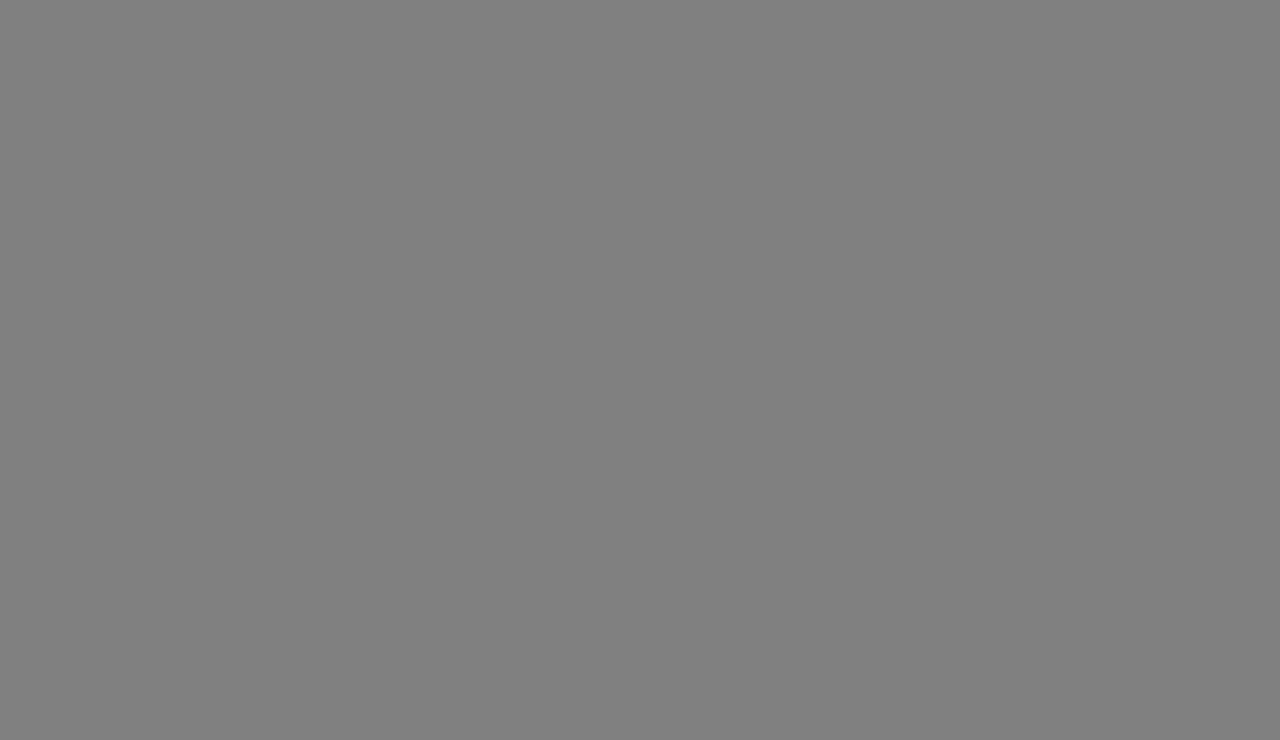
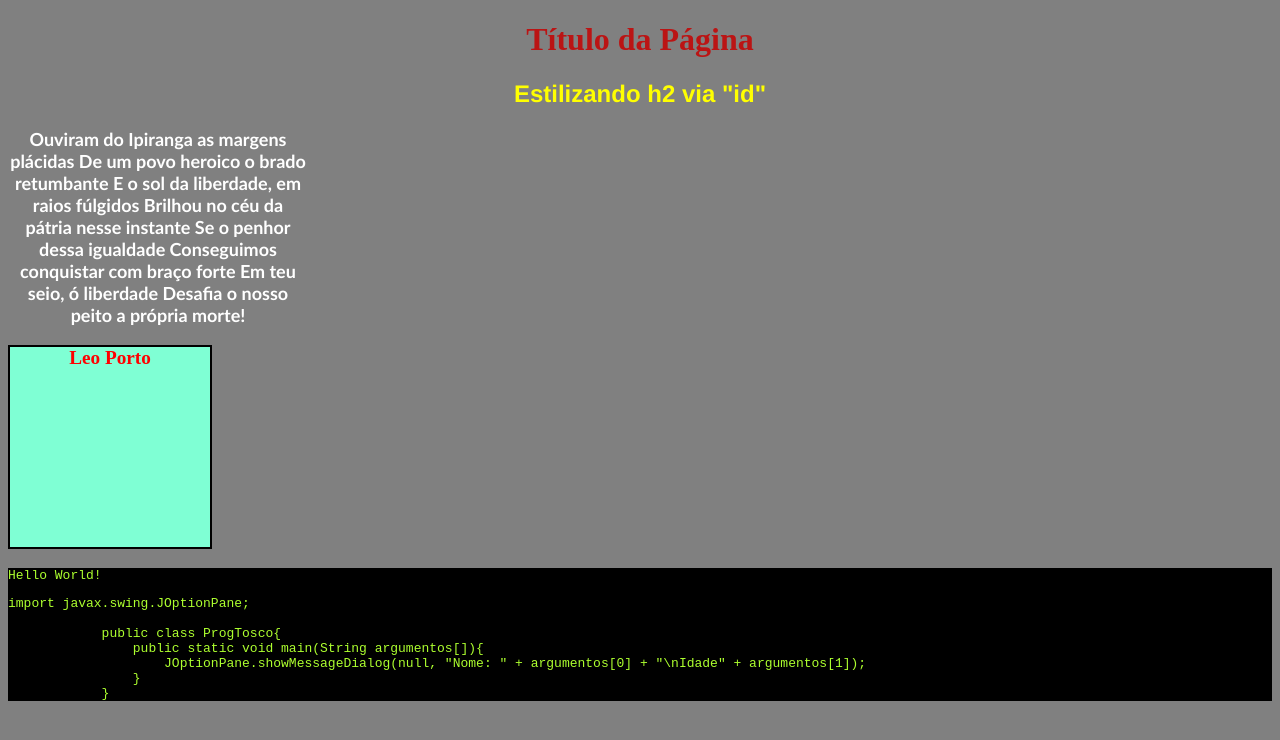
Before and after one commit to leoportogtr86/css, a plain HTML site: page index.html in a window 1280 px wide. Drawn offline with Linux system fonts and the light colour scheme.

Commit message:
anatomia css

```diff
--- a/css/style.css
+++ b/css/style.css
@@ -1,3 +1,57 @@
 body {
     background-color: gray;
 }
+
+
+/* estilizando todas as tags h1 da pagina */
+
+
+/* cores e alinhamento */
+
+h1 {
+    color: rgb(187, 20, 20);
+    text-align: center;
+}
+
+
+/* estilizando com id */
+
+
+/* alinhamento, cor e fonte */
+
+#subtitulo {
+    text-align: center;
+    color: yellow;
+    font-family: 'Franklin Gothic Medium', 'Arial Narrow', Arial, sans-serif;
+}
+
+
+/* estilizando uma classe css */
+
+
+/* largura, tamanho de fonte, fonte, alinhamento */
+
+.texto {
+    width: 300px;
+    font-size: large;
+    color: white;
+    font-family: 'Gill Sans', 'Gill Sans MT', Calibri, 'Trebuchet MS', sans-serif;
+    font-weight: bolder;
+    text-align: center;
+}
+
+h3 {
+    border: 2px solid black;
+    color: red;
+    font-size: larger;
+    text-align: center;
+    width: 200px;
+    height: 200px;
+    background-color: aquamarine;
+}
+
+.console {
+    background-color: black;
+    color: greenyellow;
+    font-family: monospace;
+}
--- a/index.html
+++ b/index.html
@@ -10,7 +10,29 @@
 
 <body>
 
+    <h1>Título da Página</h1>
 
+    <div>
+        <h2 id="subtitulo">Estilizando h2 via "id"</h2>
+    </div>
+
+    <p class="texto">Ouviram do Ipiranga as margens plácidas De um povo heroico o brado retumbante E o sol da liberdade, em raios fúlgidos Brilhou no céu da pátria nesse instante Se o penhor dessa igualdade Conseguimos conquistar com braço forte Em teu seio, ó liberdade
+        Desafia o nosso peito a própria morte!</p>
+
+    <div>
+        <h3>Leo Porto</h3>
+    </div>
+
+    <div class="console">
+        <p>Hello World!</p>
+        <pre>import javax.swing.JOptionPane;
+
+            public class ProgTosco{
+                public static void main(String argumentos[]){
+                    JOptionPane.showMessageDialog(null, "Nome: " + argumentos[0] + "\nIdade" + argumentos[1]);
+                }
+            }</pre>
+    </div>
 
 </body>
 
```
